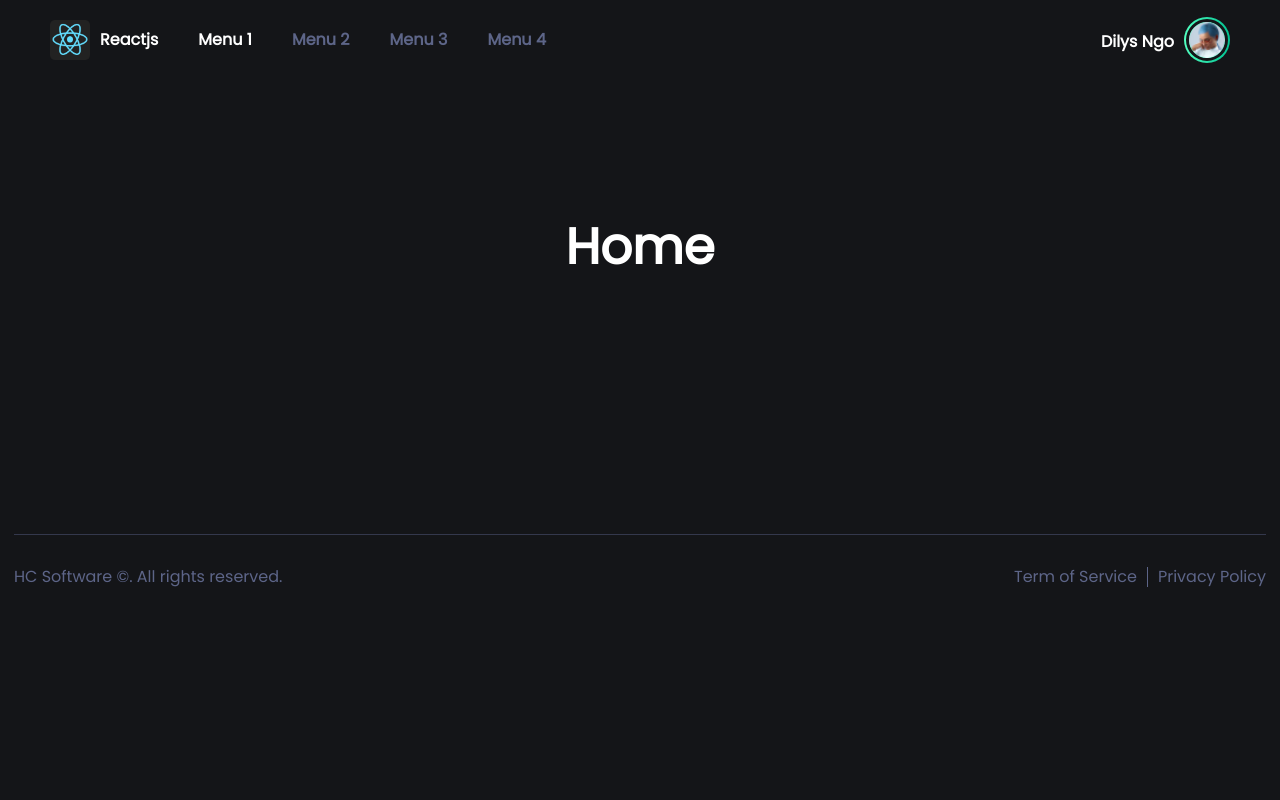
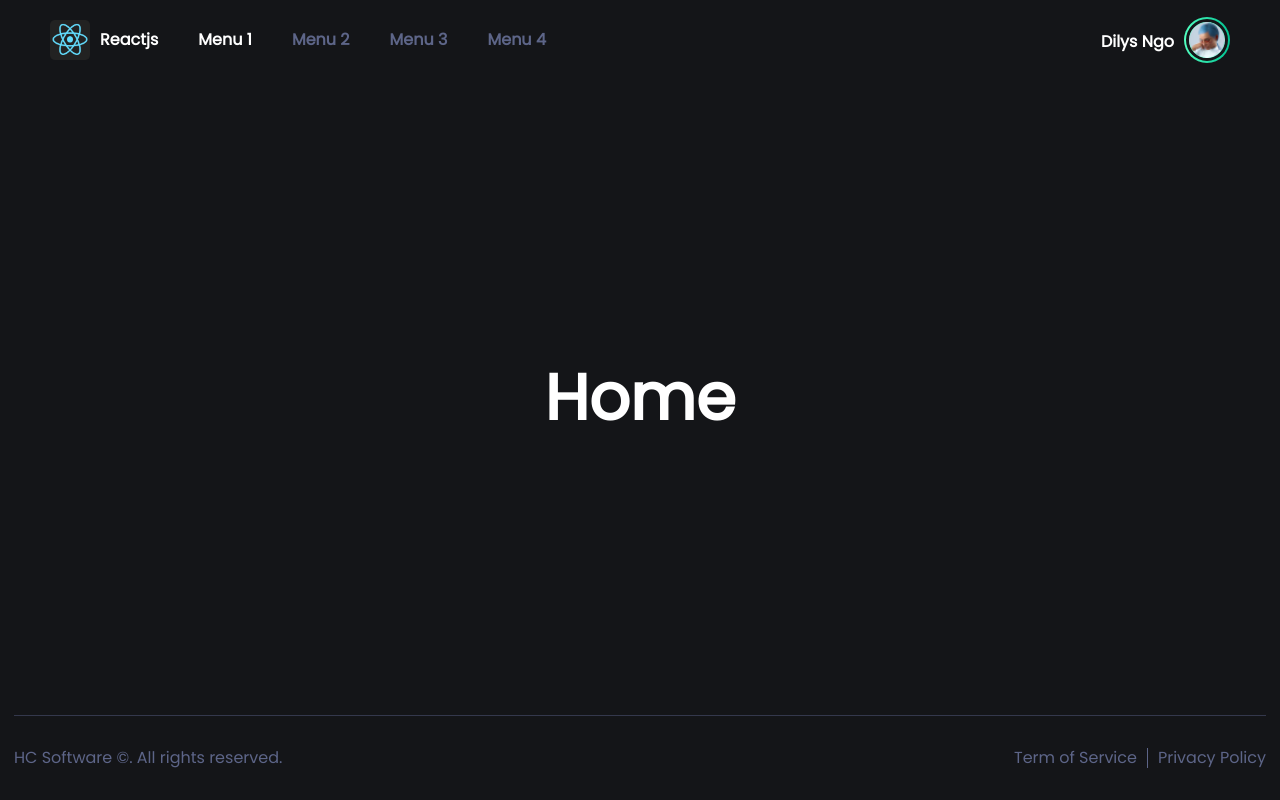
Before and after one commit to dilysngo/reactjs, a React (Create React App) app: page / in a window 1280 px wide. Built offline with nearby package versions, Linux system fonts and the light colour scheme; no server answers.

Commit message:
update: github name

```diff
--- a/public/images/index.html
+++ b/public/images/index.html
@@ -27,7 +27,7 @@
     <meta property="og:image:width" content="1200" />
     <meta property="og:image:height" content="630" />
     <meta property="og:image:alt" content="Dilys Ngo" />
-    <meta property="og:url" content="https://github.com/dilysbi" />
+    <meta property="og:url" content="https://github.com/dilysngo" />
 
     <title>Dilys Ngo</title>
   </head>
--- a/src/App.js
+++ b/src/App.js
@@ -84,7 +84,6 @@ function App() {
             <PublicRoute exact path="/account" component={Account} />
 
             <Route path="" component={() => <Redirect to="/" />} />
-
           </Switch>
         </Router>
       </IntlProvider>
--- a/src/assets/css/global.scss
+++ b/src/assets/css/global.scss
@@ -29,7 +29,8 @@
 }
 
 html {
-  font-size: 62.5%;
+  // font-size: 62.5%;
+  font-size: 1.25vw;
   scroll-behavior: smooth;
   -ms-text-size-adjust: 100%;
   -webkit-text-size-adjust: 100%;
--- a/src/components/Footer/styles.scss
+++ b/src/components/Footer/styles.scss
@@ -6,13 +6,12 @@
   .footer-content {
     width: 100%;
     max-width: 1300px;
-    padding: 80px 14px 0px;
+    padding: 0 14px 0px;
     margin: 0 auto;
   }
 
   .footer-bottom {
     padding: 30px 0;
-    margin-top: 40px;
     display: flex;
     justify-content: space-between;
     flex-direction: column-reverse;
--- a/src/components/ProfileAccount/index.js
+++ b/src/components/ProfileAccount/index.js
@@ -2,7 +2,7 @@ import React from 'react';
 import './styles.scss';
 
 const ProfileAccount = ({ className }) => (
-  <a href="https://github.com/dilysbi" className={`${className || ''} profile-account`}>
+  <a href="https://github.com/dilysngo" className={`${className || ''} profile-account`}>
     <div className="account-name">
       <span>Dilys Ngo</span>
     </div>
--- a/src/modules/home/styles.scss
+++ b/src/modules/home/styles.scss
@@ -2,7 +2,7 @@
 
 .home {
   width: 100%;
-  min-height: calc(100vh - 386px - $MENU-HEIGHT);
+  min-height: calc(100vh - 85px - $MENU-HEIGHT);
   position: relative;
 
   &__body {
@@ -11,7 +11,7 @@
     left: 50%;
     transform: translate(-50%, -50%);
 
-    font-size: 50px;
+    font-size: 4rem;
     font-weight: bold;
   }
 }
```
Also changed, not shown: 1 other file (tests, documents, lock files or other folders).
